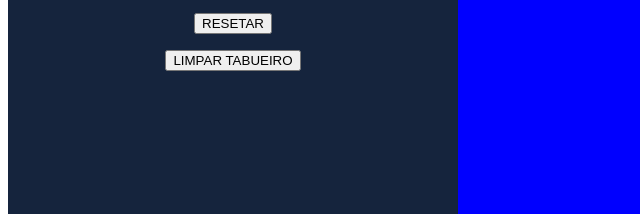
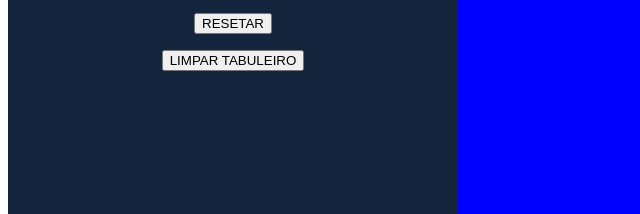
Before and after one commit to afarms/velhajogo, a plain HTML site: page index.html in a window 1280 px wide. Shown: the part 167-381 px from the top of the page, 0-640 px from the left. Drawn offline with Linux system fonts and the light colour scheme.

Commit message:
Update index.html

```diff
--- a/index.html
+++ b/index.html
@@ -14,7 +14,7 @@
 					<p align="center">Vitória do PC: <input class="asd" type="text" id="placar-computador" disabled="disabled" value="0" /></p>
 					<p align="center">Vitória do Jogador: <input class="asd" id="placar-jogador" type="text" disabled="disabled" value="0" /></p>
 					<p align="center"><input id="resetar" type="button" value='RESETAR' onclick="resetar()" /></p>
-					<p align="center"><input id="resetar" type="button" value='LIMPAR TABUEIRO' onclick="limpar()" /></p>
+					<p align="center"><input id="resetar" type="button" value='LIMPAR TABULEIRO' onclick="limpar()" /></p>
 				</div>
 
 			</div>
```
